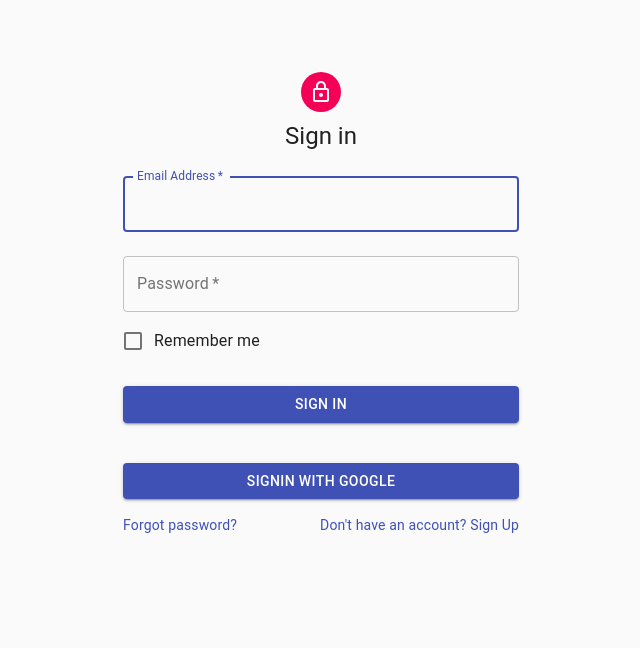
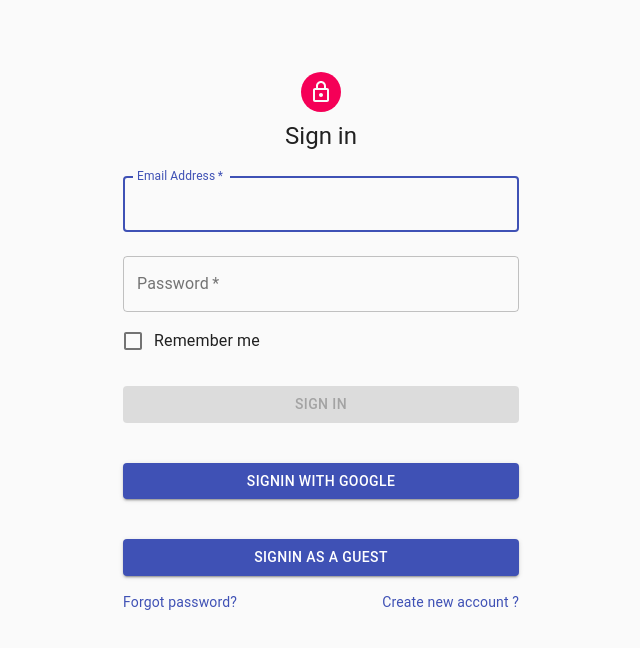
Before and after one commit to erntorii/react-typescript-twitter, a React (Create React App) app: page / in a window 1280 px wide. Shown: the top 648 px of the page, without its empty margins (319-959 px from the left). Built offline with nearby package versions, Linux system fonts and the light colour scheme; no server answers.

Commit message:
add email auth, anonymous auth, remember me

```diff
--- a/src/components/Auth.tsx
+++ b/src/components/Auth.tsx
@@ -1,4 +1,4 @@
-import React from "react";
+import React, { useState } from "react";
 import {
   Avatar,
   Button,
@@ -14,6 +14,8 @@ import {
 import LockOutlinedIcon from "@material-ui/icons/LockOutlined";
 import Typography from "@material-ui/core/Typography";
 import { auth, provider } from "../firebase";
+import firebase from "firebase/app";
+import "firebase/auth";
 
 const useStyles = makeStyles((theme) => ({
   paper: {
@@ -37,9 +39,36 @@ const useStyles = makeStyles((theme) => ({
 
 const Auth = () => {
   const classes = useStyles();
-  const SignInGoogle = async () => {
+  const [isLogin, setIsLogin] = useState(true);
+  const [email, setEmail] = useState("");
+  const [password, setPassword] = useState("");
+  const [isRemember, setIsRemember] = useState(false);
+
+  const signInEmail = async () => {
+    await auth
+      .signInWithEmailAndPassword(email, password)
+      .catch((err) => alert(err.message));
+  };
+  const signUpEmail = async () => {
+    await auth
+      .createUserWithEmailAndPassword(email, password)
+      .catch((err) => alert(err.message));
+  };
+
+  const signInGoogle = async () => {
     await auth.signInWithPopup(provider).catch((err) => alert(err.message));
   };
+  const signInAnonymous = async () => {
+    await auth.signInAnonymously().catch((err) => alert(err.message));
+  };
+
+  const session = async () => {
+    await auth.setPersistence(firebase.auth.Auth.Persistence.SESSION);
+  };
+  const local = async () => {
+    await auth.setPersistence(firebase.auth.Auth.Persistence.LOCAL);
+  };
+  !isRemember ? session() : local();
 
   return (
     <Container component="main" maxWidth="xs">
@@ -49,7 +78,7 @@ const Auth = () => {
           <LockOutlinedIcon />
         </Avatar>
         <Typography component="h1" variant="h5">
-          Sign in
+          {isLogin ? "Sign in" : "Sign up"}
         </Typography>
         <form className={classes.form} noValidate>
           <TextField
@@ -62,6 +91,8 @@ const Auth = () => {
             name="email"
             autoComplete="email"
             autoFocus
+            value={email}
+            onChange={(e) => setEmail(e.target.value)}
           />
           <TextField
             variant="outlined"
@@ -73,28 +104,46 @@ const Auth = () => {
             type="password"
             id="password"
             autoComplete="current-password"
+            value={password}
+            onChange={(e) => setPassword(e.target.value)}
           />
           <FormControlLabel
-            control={<Checkbox value="remember" color="primary" />}
+            control={
+              <Checkbox
+                value="remember"
+                color="primary"
+                onChange={() => setIsRemember(!isRemember)}
+              />
+            }
             label="Remember me"
           />
           <Button
-            type="submit"
+            disabled={email === "" || password === ""}
             fullWidth
             variant="contained"
             color="primary"
             className={classes.submit}
+            onClick={isLogin ? signInEmail : signUpEmail}
           >
-            Sign In
+            {isLogin ? "Sign In" : "Sign Up"}
           </Button>
           <Button
             fullWidth
             variant="contained"
             color="primary"
             className={classes.submit}
-            onClick={SignInGoogle}
+            onClick={signInGoogle}
           >
             SignIn with Google
+          </Button>
+          <Button
+            fullWidth
+            variant="contained"
+            color="primary"
+            className={classes.submit}
+            onClick={signInAnonymous}
+          >
+            SignIn as a Guest
           </Button>
           <Grid container>
             <Grid item xs>
@@ -103,8 +152,12 @@ const Auth = () => {
               </Link>
             </Grid>
             <Grid item>
-              <Link href="#" variant="body2">
-                {"Don't have an account? Sign Up"}
+              <Link
+                href="#"
+                variant="body2"
+                onClick={() => setIsLogin(!isLogin)}
+              >
+                {isLogin ? "Create new account ?" : "Back to Sign In"}
               </Link>
             </Grid>
           </Grid>
--- a/src/components/Feed.tsx
+++ b/src/components/Feed.tsx
@@ -4,7 +4,7 @@ import { auth } from "../firebase";
 const Feed = () => {
   return (
     <div>
-      <button onClick={() => auth.signOut()}>Sing Out</button>
+      <button onClick={() => auth.signOut()}>Sign Out</button>
     </div>
   );
 };
```
